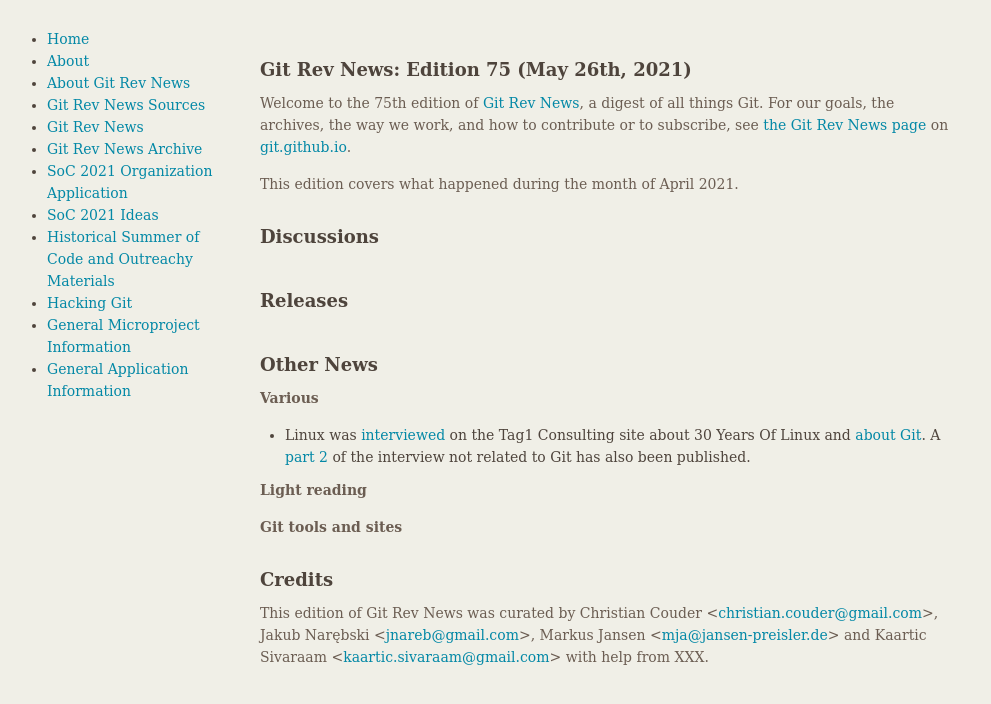
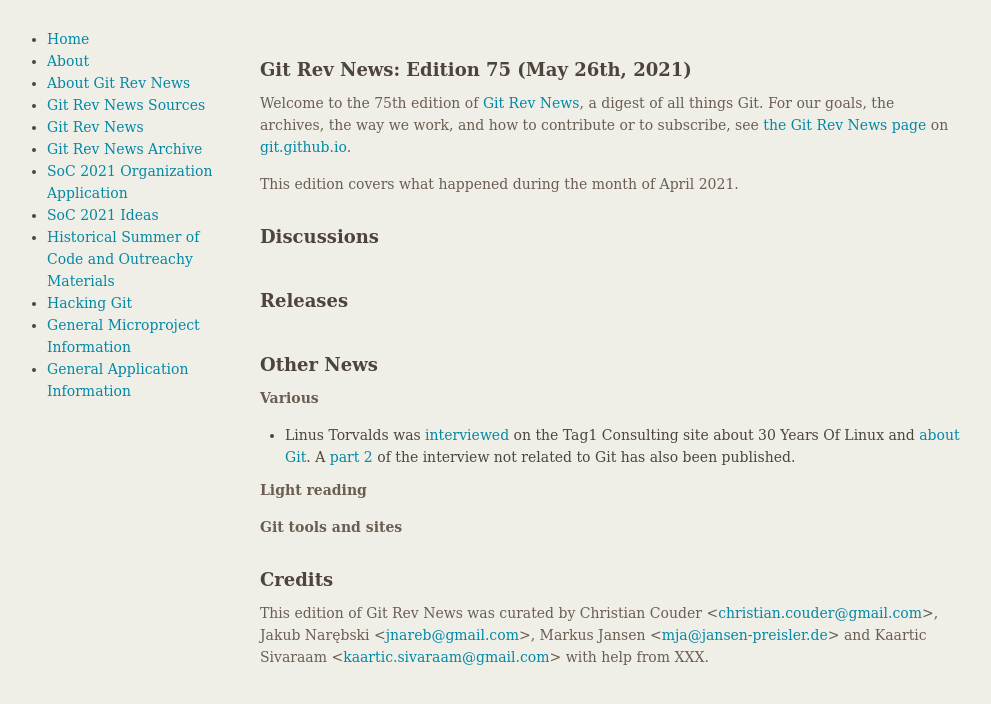
Before and after one commit to git/git.github.io, a Jekyll site: the page built from rev_news/drafts/edition-75.md, in a window 1280 px wide. Shown: the top 704 px of the page, without its empty margins (149-1140 px from the left). Built offline with Jekyll 4.4.1, drawn with Linux system fonts in a browser that asks for light colours.

Commit message:
rn-75: fix Linus' name

```diff
--- a/rev_news/drafts/edition-75.md
+++ b/rev_news/drafts/edition-75.md
@@ -40,7 +40,7 @@
 
 __Various__
 
-* Linux was [interviewed](https://www.tag1consulting.com/blog/interview-linus-torvalds-linux-and-git)
+* Linus Torvalds was [interviewed](https://www.tag1consulting.com/blog/interview-linus-torvalds-linux-and-git)
   on the Tag1 Consulting site about 30 Years Of Linux and
   [about Git](https://www.tag1consulting.com/blog/interview-linus-torvalds-linux-and-git#git-distributed-version-control-).
   A [part 2](https://www.tag1consulting.com/blog/interview-linus-torvalds-open-source-and-beyond-part-2)
```
